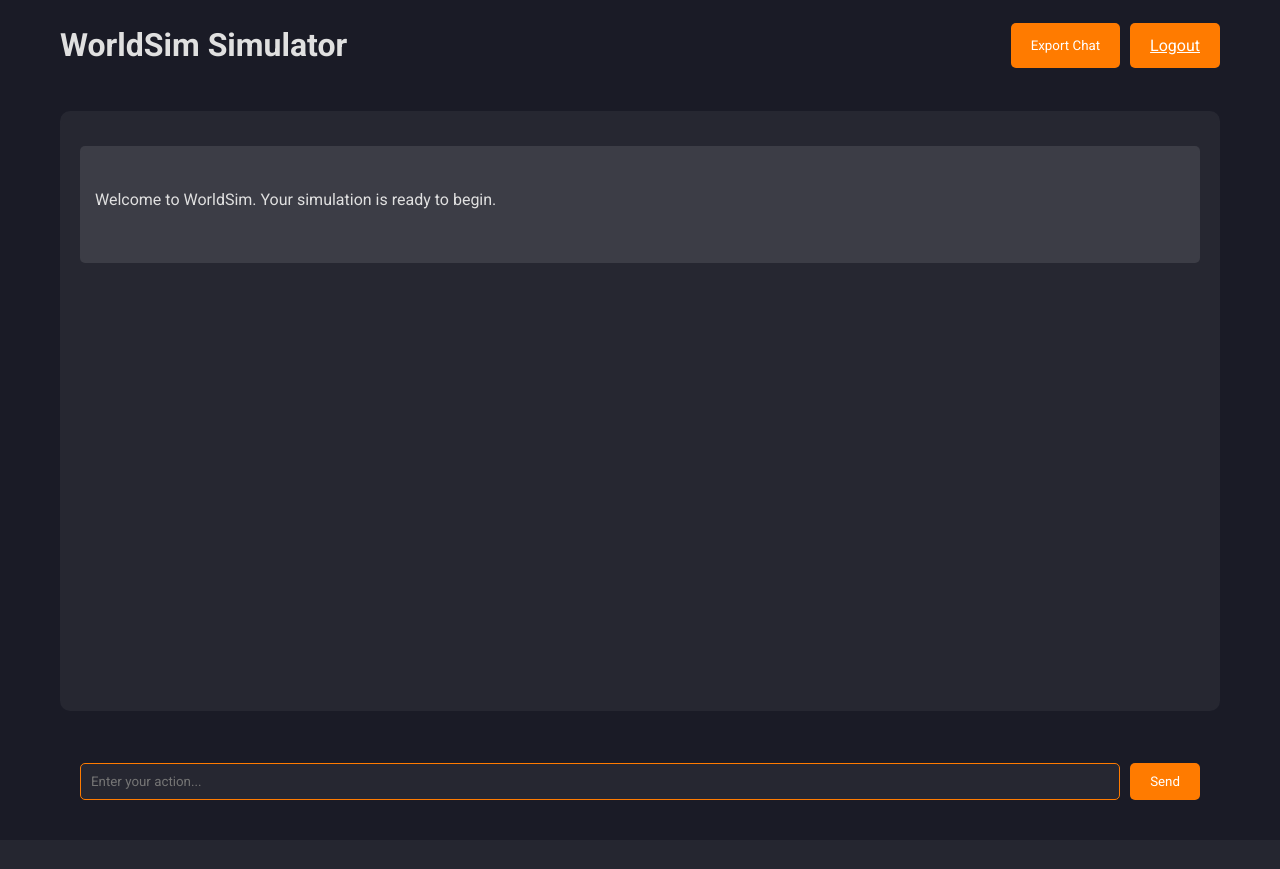
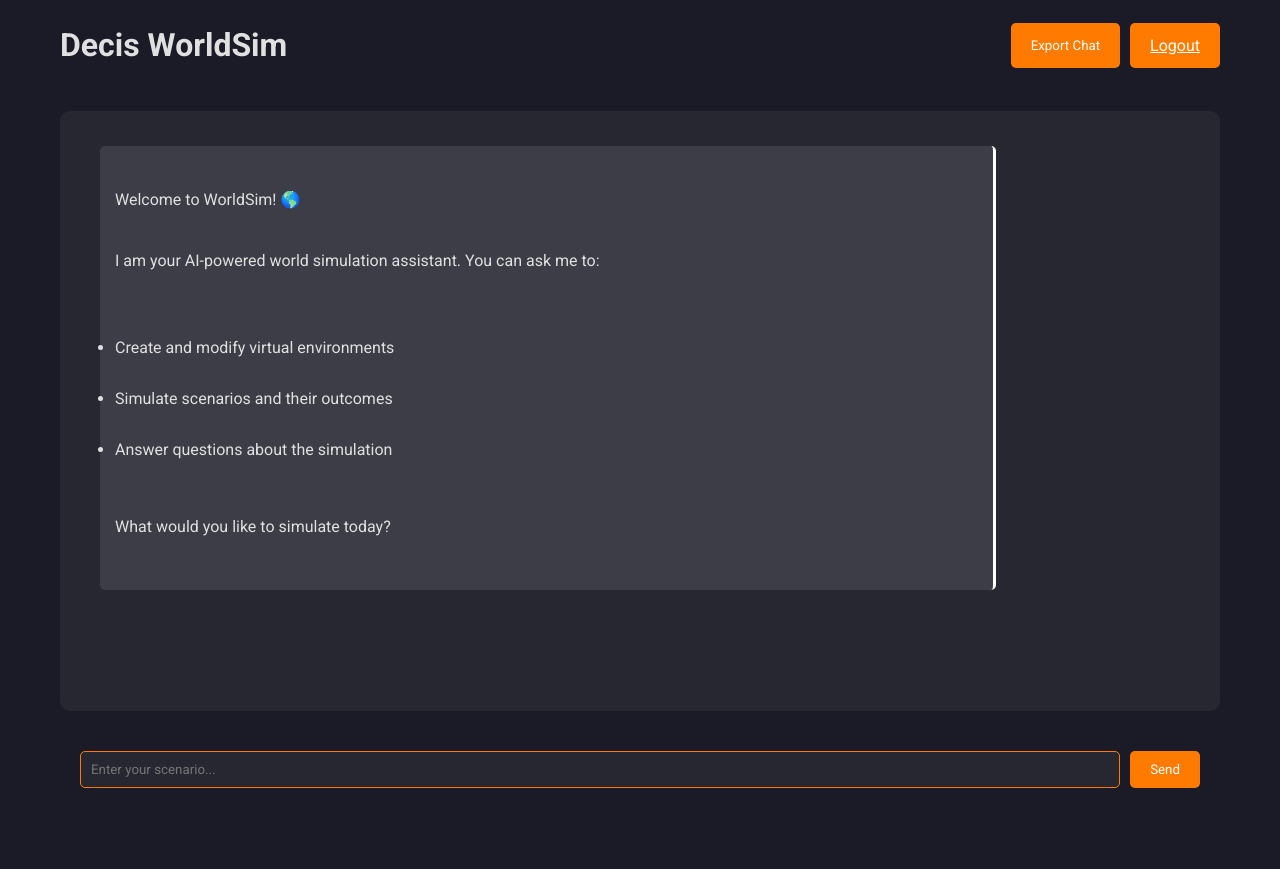
Before and after one commit to agsheves/OracReasoningEngine, a Flask app: page / in a window 1280 px wide. Before the commit the page ends 800 px from the top, so only its background shows below. Run offline with Flask 3, Linux system fonts and the light colour scheme; the visitor is signed in with stand-in values (Sample User, id 1); some libraries are stand-ins or nearby versions.

Commit message:
Agent query: Are the messages now properly offset left/right, is the loading indicator visible during responses, and does the welcome message look better?
Improve simulator UI and UX: update styling, welcome message, and input placeholder.

Screenshot: https://storage.googleapis.com/screenshot-production-us-central1/1c0b126d-b35f-498d-ac9f-b06526336f5d/2ef632e9-1865-4afc-914e-8302a5643865.jpg

```diff
--- a/static/css/style.css
+++ b/static/css/style.css
@@ -79,6 +79,21 @@ header {
     border-radius: 5px;
     background: rgba(255, 255, 255, 0.1);
     white-space: pre-line;
+    max-width: 80%;
+}
+
+.user-message {
+    margin-left: auto;
+    margin-right: 20px;
+    background: rgba(255, 123, 0, 0.2);
+    border-left: 3px solid var(--holo-orange);
+}
+
+.system-message {
+    margin-right: auto;
+    margin-left: 20px;
+    background: rgba(255, 255, 255, 0.1);
+    border-right: 3px solid var(--stark-white);
 }
 
 .message p {
@@ -129,7 +144,7 @@ header {
 }
 
 .loading-indicator {
-    display: none;
+    visibility: hidden;
     margin: 10px auto;
     padding: 10px;
     text-align: center;
--- a/static/js/main.js
+++ b/static/js/main.js
@@ -5,7 +5,16 @@ document.addEventListener('DOMContentLoaded', function() {
     const exportButton = document.getElementById('export-chat');
     const loadingIndicator = document.getElementById('loading-indicator');
 
+    // Keep track of whether it's the first message
+    let isFirstMessage = true;
+
     function addMessage(message, isUser = false) {
+        if (isFirstMessage && !isUser) {
+            // Clear default welcome message when first user message is sent
+            chatWindow.innerHTML = '';
+            isFirstMessage = false;
+        }
+
         const messageElement = document.createElement('div');
         messageElement.classList.add('message');
         messageElement.classList.add(isUser ? 'user-message' : 'system-message');
@@ -19,7 +28,7 @@ document.addEventListener('DOMContentLoaded', function() {
     }
 
     function setLoading(isLoading) {
-        loadingIndicator.style.display = isLoading ? 'block' : 'none';
+        loadingIndicator.style.visibility = isLoading ? 'visible' : 'hidden';
         sendButton.disabled = isLoading;
         messageInput.disabled = isLoading;
         if (isLoading) {
--- a/templates/simulator.html
+++ b/templates/simulator.html
@@ -3,7 +3,7 @@
 {% block content %}
 <div class="simulator-container">
     <header>
-        <h1>WorldSim Simulator</h1>
+        <h1>Decis WorldSim</h1>
         <div class="header-actions">
             <button id="export-chat" class="btn">Export Chat</button>
             <a href="{{ url_for('main.logout') }}" class="btn">Logout</a>
@@ -12,17 +12,24 @@
 
     <div id="chat-window" class="chat-window">
         <div class="message system-message">
-            <p>Welcome to WorldSim. Your simulation is ready to begin.</p>
+            <p>Welcome to WorldSim! 🌎</p>
+            <p>I am your AI-powered world simulation assistant. You can ask me to:</p>
+            <ul>
+                <li>Create and modify virtual environments</li>
+                <li>Simulate scenarios and their outcomes</li>
+                <li>Answer questions about the simulation</li>
+            </ul>
+            <p>What would you like to simulate today?</p>
         </div>
     </div>
 
     <div class="input-area">
-        <input type="text" id="message-input" placeholder="Enter your action...">
+        <input type="text" id="message-input" placeholder="Enter your scenario...">
         <button id="send-button" class="btn">Send</button>
     </div>
 
     <div id="loading-indicator" class="loading-indicator">
-        Analyzing request<span class="loading-dots"></span>
+        <span class="loading-dots"></span>
     </div>
 </div>
 {% endblock %}
```
